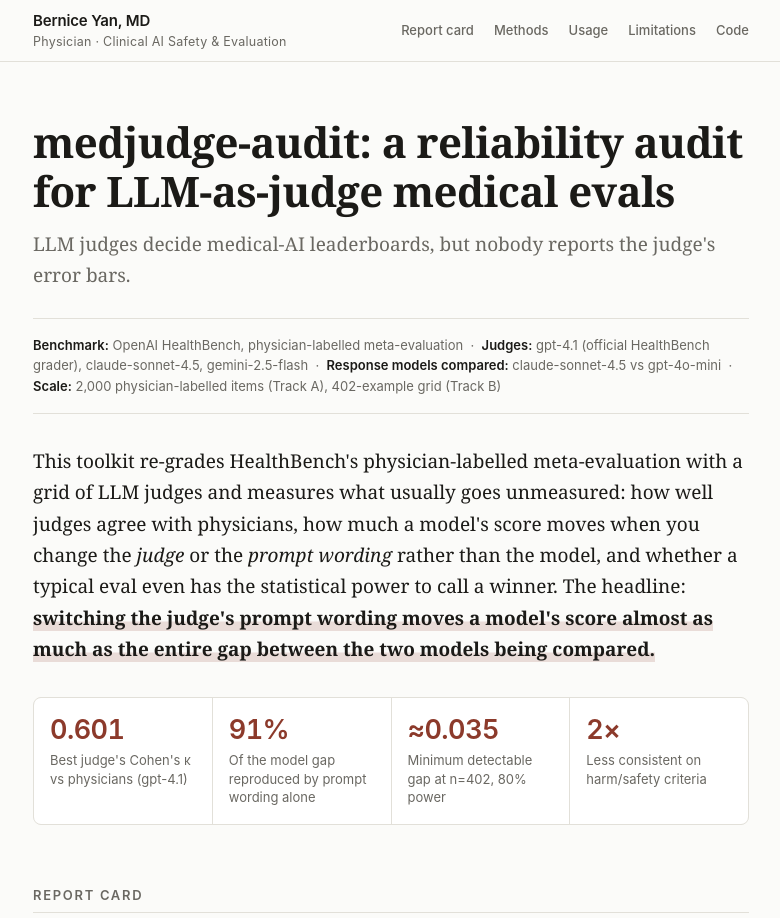
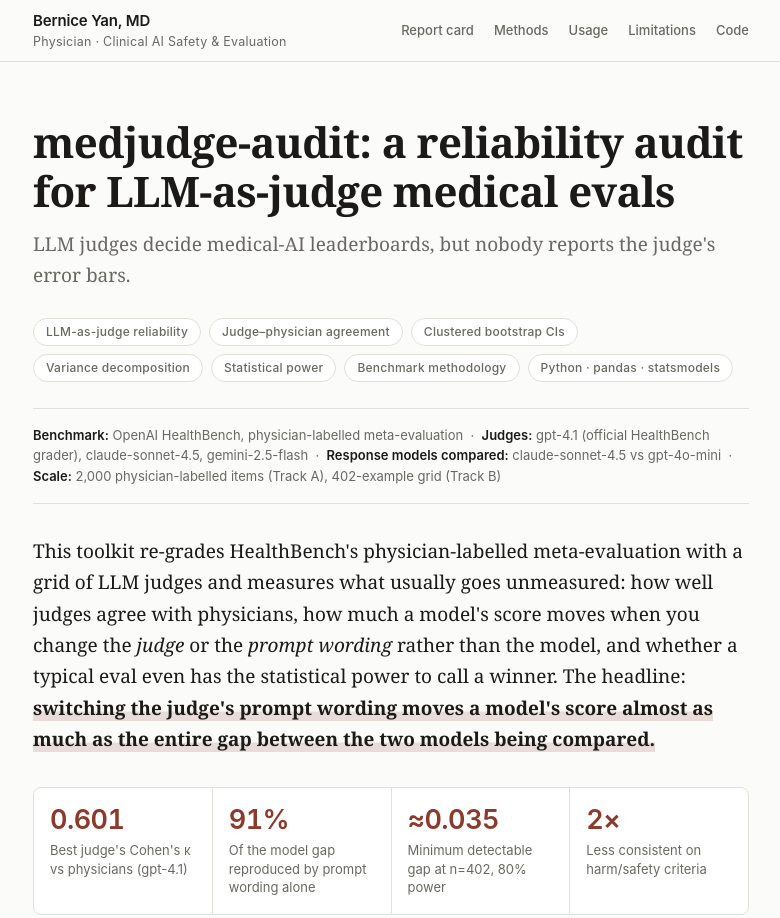
Before and after one commit to berniceyan/medjudge-audit, a plain HTML site: page docs/index.html in a window 1280 px wide. Shown: the top 918 px of the page, without its empty margins (249-1029 px from the left). Drawn offline with Linux system fonts and the light colour scheme.

Commit message:
Added html keyword tags and site to README

```diff
--- a/docs/index.html
+++ b/docs/index.html
@@ -71,6 +71,15 @@
     color:var(--muted); padding:16px 0; border-top:1px solid var(--rule); border-bottom:1px solid var(--rule);
   }
   .meta b{color:var(--fg); font-weight:600}
+  /* Keyword chips: what this project is, at a glance, before the dense
+     benchmark/judge metadata bar. */
+  .tags{display:flex; flex-wrap:wrap; gap:8px; margin:0 0 26px}
+  .tag{
+    font:500 12px/1 ui-sans-serif,-apple-system,"Segoe UI",Helvetica,Arial,sans-serif;
+    letter-spacing:.02em; color:var(--muted);
+    border:1px solid var(--rule); border-radius:99px; padding:7px 12px;
+    background:var(--card); white-space:nowrap;
+  }
   h2{
     font:600 13px/1 ui-sans-serif,-apple-system,"Segoe UI",Helvetica,Arial,sans-serif;
     letter-spacing:.13em; text-transform:uppercase; color:var(--muted);
@@ -151,6 +160,15 @@
 <header>
   <h1>medjudge-audit: a reliability audit for LLM-as-judge medical evals</h1>
   <p class="sub">LLM judges decide medical-AI leaderboards, but nobody reports the judge's error bars.</p>
+  <div class="tags">
+    <span class="tag">LLM-as-judge reliability</span>
+    <span class="tag">Judge&ndash;physician agreement</span>
+    <span class="tag">Clustered bootstrap CIs</span>
+    <span class="tag">Variance decomposition</span>
+    <span class="tag">Statistical power</span>
+    <span class="tag">Benchmark methodology</span>
+    <span class="tag">Python &middot; pandas &middot; statsmodels</span>
+  </div>
   <div class="meta">
     <b>Benchmark:</b> OpenAI HealthBench, physician-labelled meta-evaluation &nbsp;·&nbsp;
     <b>Judges:</b> gpt-4.1 (official HealthBench grader), claude-sonnet-4.5, gemini-2.5-flash &nbsp;·&nbsp;
```
Also changed, not shown: 1 other file.
